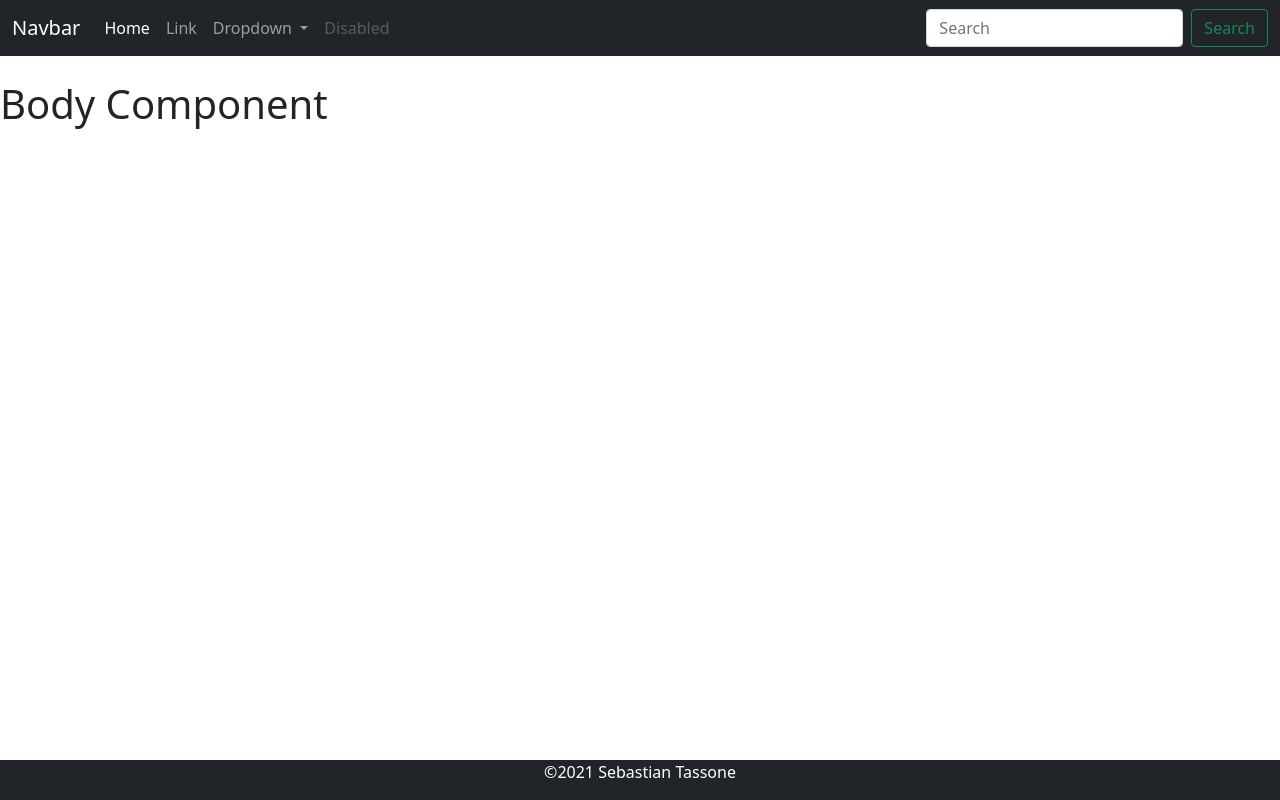
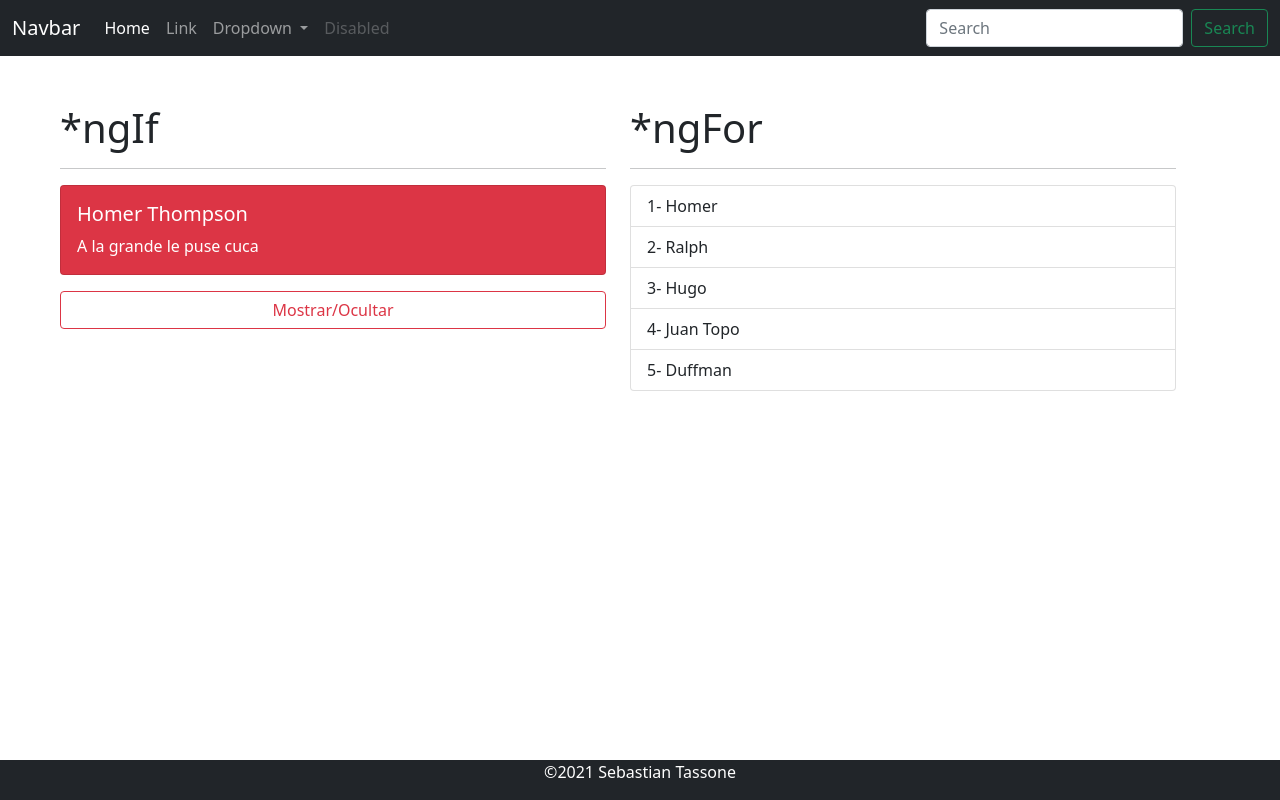
Before and after one commit to sbs001/First-Angular-App, an Angular app: page / in a window 1280 px wide. Built offline with nearby package versions, Linux system fonts and the light colour scheme.

Commit message:
add ngIf and ngFor

```diff
--- a/src/app/app.component.html
+++ b/src/app/app.component.html
@@ -1,5 +1,7 @@
 <app-header></app-header>
 
-<app-body class='container'></app-body>
+<div class="container m-5">
+    <app-body></app-body>
+</div>
 
 <app-footer></app-footer>
--- a/src/app/components/body/body.component.html
+++ b/src/app/components/body/body.component.html
@@ -1 +1,28 @@
-<h1>Body Component</h1>
+<div class="row">
+
+    <div class="col">
+        <h1>*ngIf</h1>
+        <hr>
+        <div *ngIf="view" class="card text-white bg-danger mb-3" style="max-width: 100%;">
+            <div class="card-body">
+                <h5 class="card-title">{{phrase.autor}}</h5>
+                <p class="card-text">{{phrase.msg}} </p>
+            </div>
+        </div>
+
+        <button (click)="view = !view" class="btn w-100 btn-outline-danger"> Mostrar/Ocultar</button>
+
+    </div>
+
+    <div class="col">
+        <h1>*ngFor</h1>
+        <hr>
+        <ul class="list-group">
+            <li *ngFor="let char of characters; let i= index" class="list-group-item">
+                {{i + 1}}- {{char}}
+            </li>
+
+        </ul>
+    </div>
+
+</div>
--- a/src/app/components/body/body.component.ts
+++ b/src/app/components/body/body.component.ts
@@ -6,4 +6,12 @@ import { Component } from "@angular/core";
 })
 export class BodyCompononent{
 
+  view = true;
+
+  phrase:any = {
+    msg: 'A la grande le puse cuca',
+    autor: 'Homer Thompson'
+  };
+
+  characters:string[] = ['Homer', 'Ralph', 'Hugo', 'Juan Topo', 'Duffman']
 }
```
